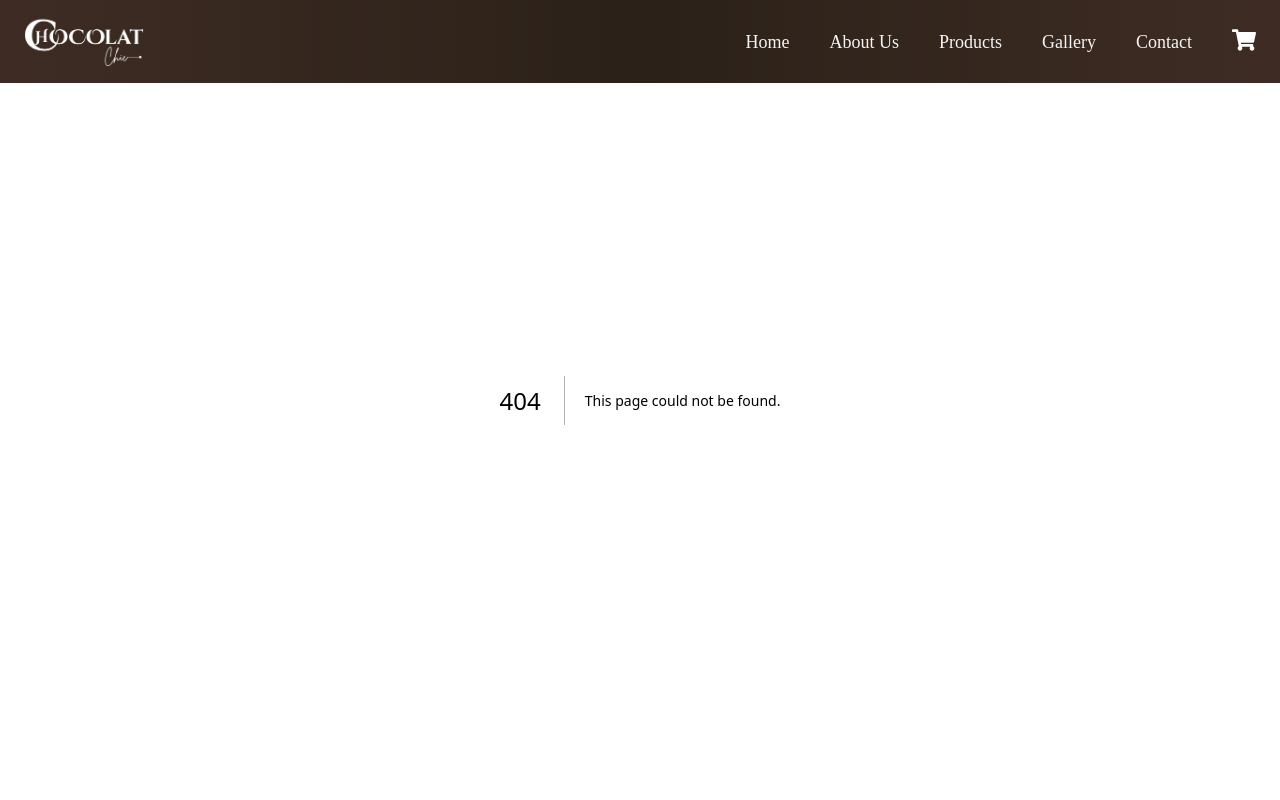
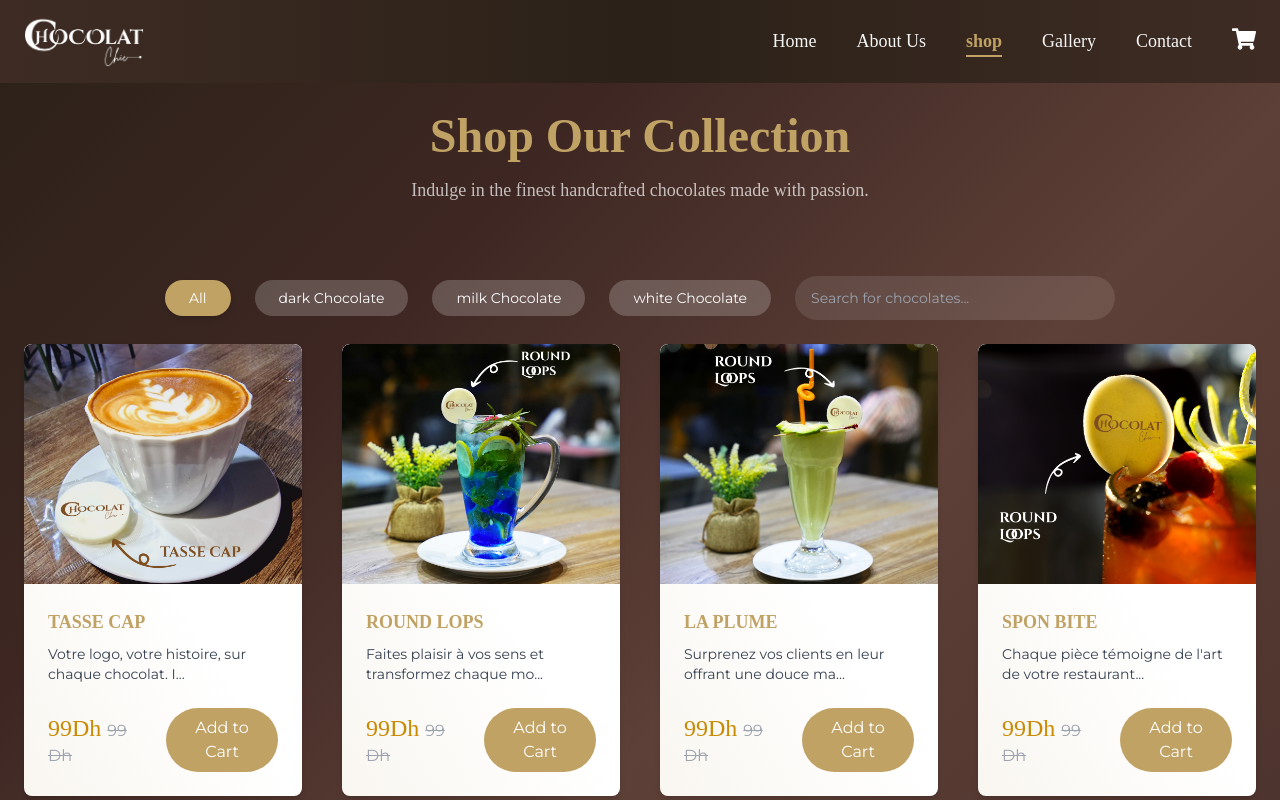
Before and after one commit to SoufianeRefaiCoding/Chocolat_chic, a Next.js app: page /shop in a window 1280 px wide. Before the commit this address had no page. Shown: the top 800 px of the page. Built offline with nearby package versions, Linux system fonts and the light colour scheme; a web font is replaced by a local one.

Commit message:
add shop page

```diff
--- a/app/globals.css
+++ b/app/globals.css
@@ -18,3 +18,65 @@
 .hover-underline:hover::after {
   width: 100%;
 }
+.bg-dark-chocolate-theme {
+  background: linear-gradient(135deg, #2b2118, #3e2723, #5d4037, #4e342e);
+  background-size: 300% 300%;
+  animation: gradient-animation 8s ease infinite;
+}
+
+@keyframes gradient-animation {
+  0% {
+    background-position: 0% 50%;
+  }
+  50% {
+    background-position: 100% 50%;
+  }
+  100% {
+    background-position: 0% 50%;
+  }
+}
+
+.parallax-effect {
+  background-attachment: fixed;
+  background-position: center;
+  scroll-behavior: smooth;
+}
+/* Add this to your global styles or main CSS file */
+body {
+  margin: 0;
+  padding: 0;
+  overflow-x: hidden;
+  background: linear-gradient(to bottom, #1a0e0a, #3e1e16);
+  perspective: 1000px;
+}
+
+.animated-background {
+  position: fixed;
+  top: 0;
+  left: 0;
+  width: 100vw;
+  height: 100vh;
+  overflow: hidden;
+  z-index: -1;
+}
+
+.scroll-animation {
+  position: absolute;
+  width: 300%;
+  height: 300%;
+  background: radial-gradient(circle, #3e1e16, #1a0e0a, #0a0402);
+  animation: moveBackground 10s linear infinite;
+  transform: translateZ(-500px) scale(2);
+}
+
+@keyframes moveBackground {
+  0% {
+    transform: translate(-50%, -50%) translateZ(-500px) rotateX(0deg) rotateY(0deg);
+  }
+  50% {
+    transform: translate(-50%, -50%) translateZ(-500px) rotateX(30deg) rotateY(30deg);
+  }
+  100% {
+    transform: translate(-50%, -50%) translateZ(-500px) rotateX(0deg) rotateY(0deg);
+  }
+}
--- a/components/AboutUs.jsx
+++ b/components/AboutUs.jsx
@@ -6,7 +6,7 @@ import noisette from "../public/assets/noisette.png";
 
 const About = () => {
     return (<>
-        <div className="bg-[radial-gradient(closest-side,_#2B2118,_#3E2C24)] py-10 relative ">
+        <div className=" py-10 relative ">
             {/* Cadre (Frame) */}
             <div className="relative mx-auto max-w-4xl bg-white rounded-lg shadow-lg border-4 border-gold  pb-12">
                 {/* Top Image */}
--- a/components/Hero.js
+++ b/components/Hero.js
@@ -33,6 +33,12 @@ const Hero = () => {
 
   return (
     <>
+    <motion.div
+    className="hero-section text-center"
+    initial={{ y: -100, opacity: 0 }}
+    animate={{ y: 0, opacity: 1 }}
+    transition={{ duration: 1, type: "spring", stiffness: 50 }}
+  >
       <div className="py-24 relative overflow-clip bg-[linear-gradient(to_bottom,#2B2118,#3E2C24_35%,#523F34_60%,#2B2118_80%)]">
         {/* Chocolate Swimming Particles */}
         <div className={styles.chocolateParticles}>
@@ -112,6 +118,7 @@ const Hero = () => {
 
         </div>
       </div>
+      </motion.div>
     </>
   );
 };
--- a/components/aboutusSection.jsx
+++ b/components/aboutusSection.jsx
@@ -10,7 +10,7 @@ import noisette from "@/public/assets/noisette.png";
 
 const AboutUsSection = () => {
     return (
-        <div className="bg-[radial-gradient(closest-side,_#2B2118,_#3E2C24)] py-16" id="about-us">
+        <div className=" py-16" id="about-us">
             <div className="max-w-7xl mx-auto flex flex-col lg:flex-row items-center gap-12 px-4 lg:px-16">
                 {/* Left Section: Text */}
                 <motion.div
--- a/components/clients.jsx
+++ b/components/clients.jsx
@@ -20,7 +20,7 @@ const ClientsSection = () => {
   ];
 
   return (
-    <div className="bg-[radial-gradient(closest-side,_#2B2118,_#3E2C24)] py-16 overflow-hidden">
+    <div className="py-16 overflow-hidden">
       <h2 className="text-center text-gold font-cinzel text-4xl mb-8">Nos Clients</h2>
       <div className="text-white/60 text-center mb-8 text-body-color text-sm lg:text-base leading-relaxed max-w-3xl mx-auto">
         Nous sommes honorés de collaborer avec ces marques prestigieuses qui partagent notre passion pour la qualité et l'innovation.
--- a/components/header.js
+++ b/components/header.js
@@ -88,8 +88,8 @@ const Header = () => {
           <Link href="/#about-us" className={getLinkClass("/#about-us")}>
             About Us
           </Link>
-          <Link href="/#products" className={getLinkClass("/#products")}>
-            Products
+          <Link href="/shop" className={getLinkClass("/shop")}>
+            shop
           </Link>
           <Link href="/gallery" className={getLinkClass("/gallery")}>
             Gallery
@@ -142,11 +142,11 @@ const Header = () => {
             About Us
           </Link>
           <Link
-            href="/#products"
-            className={`block px-4 py-3 ${getLinkClass("/#products")}`}
+            href="/shop"
+            className={`block px-4 py-3 ${getLinkClass("/shop")}`}
             onClick={() => setIsOpen(false)}
           >
-            Products
+            shop
           </Link>
           <Link
             href="/gallery"
--- a/components/productData.jsx
+++ b/components/productData.jsx
@@ -40,6 +40,7 @@ const products = [
         "/assets/Artboard10.png",
         "/assets/gallery9.png",
       ],
+      category:"dark",
     },
     {
       id: 4,
--- a/components/productPin/ProductPinSection.js
+++ b/components/productPin/ProductPinSection.js
@@ -37,7 +37,7 @@ const ProductPinSection = () => {
 
   return (
     <div className="overflow-hidden">
-      <div className="bg-[radial-gradient(closest-side,_#2B2118,_#3E2C24)] py-16">
+      <div className=" py-16">
         <motion.h2
           className="font-cinzel text-4xl text-center text-gold mb-6 flex items-center justify-center"
           initial={{ opacity: 0, y: -50 }}
--- a/components/products.js
+++ b/components/products.js
@@ -9,7 +9,7 @@ const ProductSection = () => {
   const { addItem } = useCart();
 
   return (
-    <div className="bg-gradient-to-r from-chocolate-900 to-chocolate-800 py-16" id="products">
+    <div className=" py-16" id="products">
       {/* Section Title */}
       <div className="text-center mb-12">
         <motion.h2
--- a/pages/_app.js
+++ b/pages/_app.js
@@ -4,6 +4,8 @@ import '../app/globals.css'; // Adjust the path based on your project structure
 import Header from '@/components/header';
 import Footer from "@/components/Footer";
 import { Geist, Geist_Mono } from "next/font/google";
+import { motion } from "framer-motion";
+
 const geistSans = Geist({
   variable: "--font-geist-sans",
   subsets: ["latin"],
@@ -22,8 +24,8 @@ function MyApp({ Component, pageProps }) {
 
 
   return( <>
-  <div className={`${geistSans.variable} ${geistMono.variable} antialiased`}>
-  <CartProvider id='products'>
+  <div className={`${geistSans.variable} ${geistMono.variable} antialiased parallax-effect bg-dark-chocolate-theme`}>
+  <CartProvider id='products' >
   <Header/>
   <Component {...pageProps} />
   </CartProvider>
--- /dev/null
+++ b/pages/shop/index.jsx
@@ -0,0 +1,159 @@
+"use client";
+
+import { useState } from "react";
+import Image from "next/image";
+import { motion } from "framer-motion";
+import products from "@/components/productData"; // Product data
+import { useCart } from "react-use-cart";
+import Link from "next/link";
+const ShopPage = () => {
+    const { addItem } = useCart();
+  const [filter, setFilter] = useState("all");
+  const [searchTerm, setSearchTerm] = useState("");
+
+  // Filtered and searched products
+  const filteredProducts = products.filter(
+    (product) =>
+      (filter === "all" || product.category === filter) &&
+      product.title.toLowerCase().includes(searchTerm.toLowerCase())
+  );
+
+  return (
+    <div className=" text-white min-h-screen">
+      {/* Page Header */}
+      <header className="py-12 text-center">
+        <motion.h1
+          className="text-5xl font-extrabold font-cinzel text-gold mt-16"
+          initial={{ opacity: 0, y: -30 }}
+          animate={{ opacity: 1, y: 0 }}
+          transition={{ duration: 0.8 }}
+        >
+          Shop Our Collection
+        </motion.h1>
+        <motion.p
+          className="text-white/70 mt-4 text-lg font-brittany"
+          initial={{ opacity: 0 }}
+          animate={{ opacity: 1 }}
+          transition={{ duration: 1, delay: 0.3 }}
+        >
+          Indulge in the finest handcrafted chocolates made with passion.
+        </motion.p>
+      </header>
+
+      {/* Filters and Search */}
+      <div className="flex flex-wrap justify-center items-center gap-6 py-6 px-8">
+        {/* Filters */}
+        <motion.div
+          className="flex gap-6"
+          initial={{ opacity: 0, x: -50 }}
+          animate={{ opacity: 1, x: 0 }}
+          transition={{ duration: 0.8 }}
+        >
+          {["all", "dark", "milk", "white"].map((category) => (
+            <button
+              key={category}
+              className={`px-6 py-2 rounded-full text-sm font-medium  ${
+                filter === category
+                  ? "bg-gold text-dark shadow-md"
+                  : "bg-white/20 hover:bg-white/30"
+              } transition-all`}
+              onClick={() => setFilter(category)}
+            >
+              {category === "all" ? "All" : `${category} Chocolate`}
+            </button>
+          ))}
+        </motion.div>
+
+        {/* Search Bar */}
+        <motion.input
+          type="text"
+          placeholder="Search for chocolates..."
+          className="px-4 py-3 w-80 rounded-full bg-white/10 text-white text-sm focus:ring-2 focus:ring-gold outline-none"
+          value={searchTerm}
+          onChange={(e) => setSearchTerm(e.target.value)}
+          initial={{ opacity: 0, x: 50 }}
+          animate={{ opacity: 1, x: 0 }}
+          transition={{ duration: 0.8 }}
+        />
+      </div>
+
+      {/* Product Grid */}
+      <motion.div
+        className="grid grid-cols-1 sm:grid-cols-2 md:grid-cols-3 lg:grid-cols-4 gap-10 px-6 pb-16"
+        initial="hidden"
+        animate="visible"
+        variants={{
+          hidden: { opacity: 0 },
+          visible: { opacity: 1, transition: { staggerChildren: 0.15 } },
+        }}
+      >
+        {filteredProducts.map((product) => (
+          <motion.div
+            key={product.id}
+            className="relative bg-white rounded-lg shadow-md overflow-hidden hover:shadow-lg transition-shadow transform hover:scale-105"
+            variants={{
+              hidden: { opacity: 0, y: 50 },
+              visible: { opacity: 1, y: 0 },
+            }}
+          >
+            {/* Animated Background Accent */}
+            <motion.div
+              className="absolute top-0 left-0 w-full h-full bg-gradient-to-tr from-gold/20 via-transparent to-transparent"
+              animate={{
+                opacity: [0.5, 0.2, 0.5],
+                backgroundPosition: ["0% 50%", "100% 50%", "0% 50%"],
+              }}
+              transition={{
+                duration: 5,
+                repeat: Infinity,
+                repeatType: "reverse",
+              }}
+            ></motion.div>
+
+            {/* Product Image */}
+            <div className="relative w-full h-60">
+              <Image
+                src={product.image}
+                alt={product.title}
+                layout="fill"
+                objectFit="cover"
+                className="rounded-t-lg"
+              />
+               <Link href={`/product/${product.id}`} passHref>
+              <div className="absolute inset-0 z-10 cursor-pointer"></div>
+            </Link>
+            </div>
+
+            {/* Product Details */}
+            <div className="p-6 relative z-10">
+              <h3 className="text-lg font-bold font-cinzel text-gold">{product.title}</h3>
+              <p className="text-sm text-gray-700 mt-2">
+                {product.description.substring(0, 50)}...
+              </p>
+
+              {/* Price and Actions */}
+              <div className="flex justify-between items-center mt-6">
+              <span className="  ">
+                 <span className="text-yellow-600 text-2xl font-cinzel">{product.price}Dh </span>
+                 <span className=" line-through mr-4 text-gray-400">{product.Oldprice} Dh</span>
+              </span>
+                <motion.button   onClick={() => addItem(product)}
+                  className="bg-gold text-dark px-3 py-2 rounded-full hover:bg-yellow-600 transition"
+                  whileHover={{ scale: 1.1 }}
+                  whileTap={{ scale: 0.95 }}
+                >
+                  Add to Cart
+                </motion.button>
+              </div>
+            </div>
+
+          </motion.div>
+
+        ))}
+
+      </motion.div>
+    </div>
+  );
+};
+
+export default ShopPage;
```
